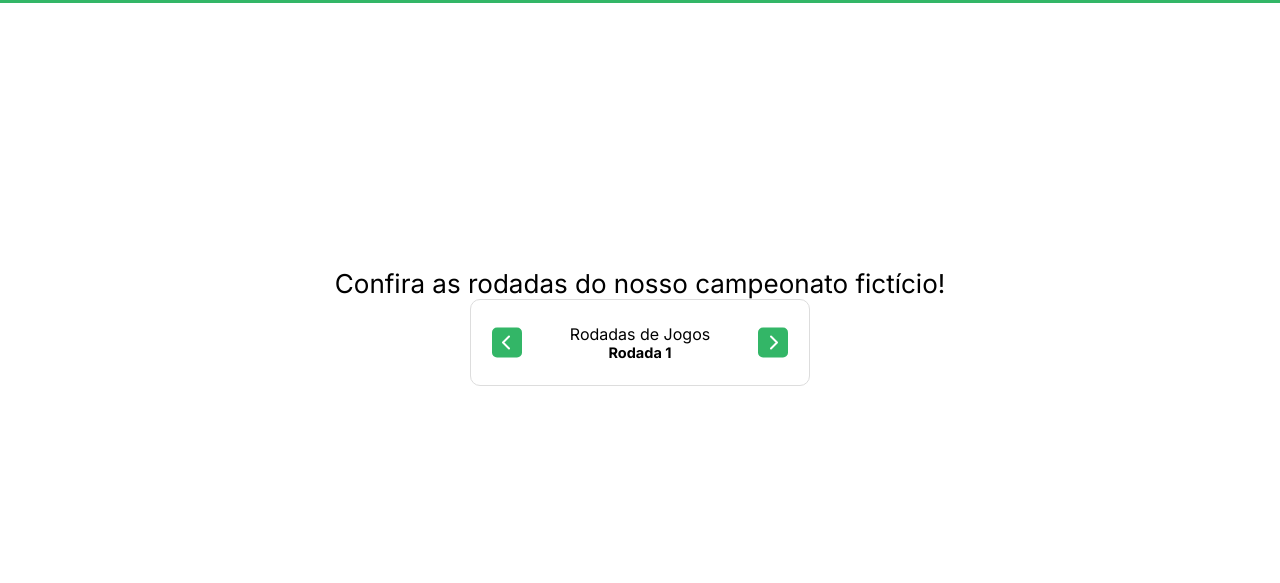
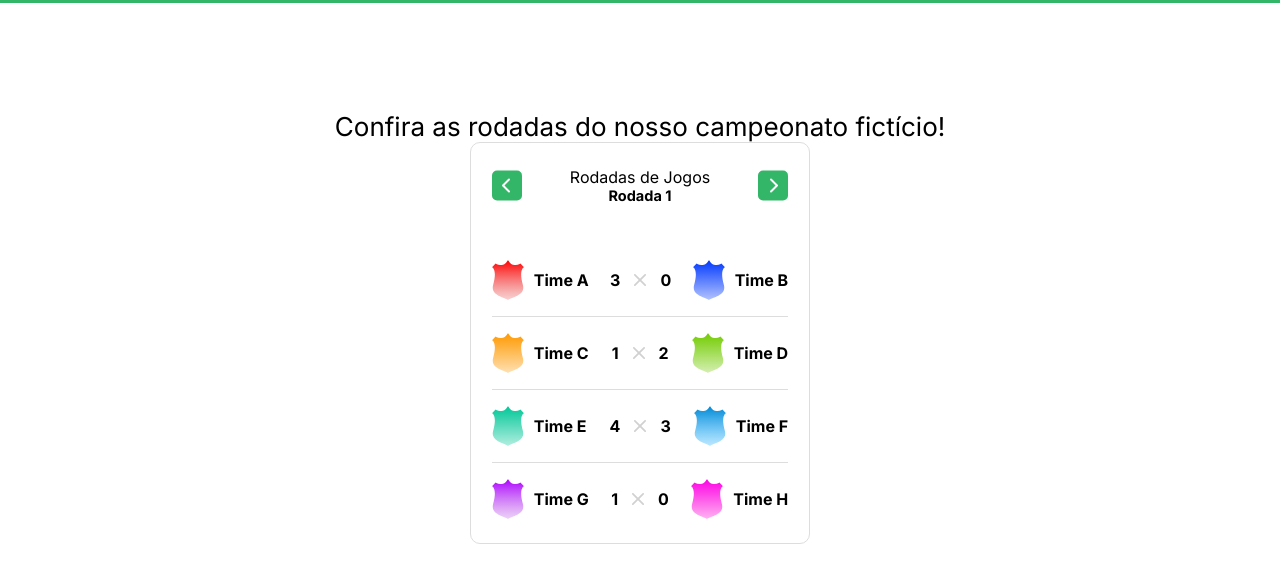
Before and after one commit to SterRoque/teste-front-end-sevn, a plain HTML site: page index.html in a window 1280 px wide. Shown: the part 73-656 px from the top of the page. Drawn offline with Linux system fonts and the light colour scheme.

Commit message:
feat: creation of the panel body (classification)

```diff
--- a/index.html
+++ b/index.html
@@ -19,7 +19,10 @@
     <main>
       <h2 class="title">Confira as rodadas do nosso campeonato fictício!</h2>
 
+      <!--Este é o painel-->
+
       <div class="panel">
+        <!--Essa parte é o topo do painel-->
         <div class="panel-top">
           <img src="assets/btn_left.svg" alt="Botão de voltar esquerdo" />
           <div>
@@ -28,7 +31,83 @@
           </div>
           <img src="assets/btn_right.svg" alt="Botão de avançar direito" />
         </div>
-        <div></div>
+
+        <!--Essa parte é o corpo do painel (classificação)-->
+
+        <!--Time A x Time B-->
+
+        <div class="classification">
+          <div class="team">
+            <img src="assets/team_shield_a.svg" alt="Time A" />
+            <p>Time A</p>
+          </div>
+          <div class="points">
+            <p>3</p>
+            <img src="assets/x.svg" alt="" width="12px" height="12px" />
+            <p>0</p>
+          </div>
+          <div class="team">
+            <img src="assets/team_shield_b.svg" alt="Time B" />
+            <p>Time B</p>
+          </div>
+        </div>
+
+        <div class="divider"></div>
+
+        <!--Time C x Time D-->
+
+        <div class="classification">
+          <div class="team">
+            <img src="assets/team_shield_c.svg" alt="Time A" />
+            <p>Time C</p>
+          </div>
+          <div class="points">
+            <p>1</p>
+            <img src="assets/x.svg" alt="" width="12px" height="12px" />
+            <p>2</p>
+          </div>
+          <div class="team">
+            <img src="assets/team_shield_d.svg" alt="Time B" />
+            <p>Time D</p>
+          </div>
+        </div>
+
+        <!--Time E x Time F-->
+
+        <div class="divider"></div>
+        <div class="classification">
+          <div class="team">
+            <img src="assets/team_shield_e.svg" alt="Time A" />
+            <p>Time E</p>
+          </div>
+          <div class="points">
+            <p>4</p>
+            <img src="assets/x.svg" alt="" width="12px" height="12px" />
+            <p>3</p>
+          </div>
+          <div class="team">
+            <img src="assets/team_shield_f.svg" alt="Time B" />
+            <p>Time F</p>
+          </div>
+        </div>
+        <!--Time G x Time H-->
+
+        <div class="divider"></div>
+        <div class="classification">
+          <div class="team">
+            <img src="assets/team_shield_g.svg" alt="Time A" />
+            <p>Time G</p>
+          </div>
+          <div class="points">
+            <p>1</p>
+            <img src="assets/x.svg" alt="" width="12px" height="12px" />
+            <p>0</p>
+          </div>
+          <div class="team">
+            <img src="assets/team_shield_h.svg" alt="Time B" />
+            <p>Time H</p>
+          </div>
+        </div>
       </div>
     </main>
   </body>
--- a/styles.css
+++ b/styles.css
@@ -48,6 +48,7 @@ main .title {
 .panel .panel-top {
   display: flex;
   gap: 3rem;
+  margin-bottom: 56px;
 }
 .panel-top img {
   cursor: pointer;
@@ -63,3 +64,29 @@ main .title {
   font-weight: 700;
   text-align: center;
 }
+
+.panel .classification {
+  display: flex;
+  justify-content: space-between;
+  align-items: center;
+  font-weight: 700;
+}
+
+.classification .team {
+  display: flex;
+  gap: 10px;
+  align-items: center;
+}
+.classification .points {
+  display: flex;
+  align-items: center;
+  gap: 14px;
+}
+
+.divider {
+  width: 100%;
+  height: 1px;
+  background-color: #ddd;
+  margin-top: 16px;
+  margin-bottom: 16px;
+}
```
